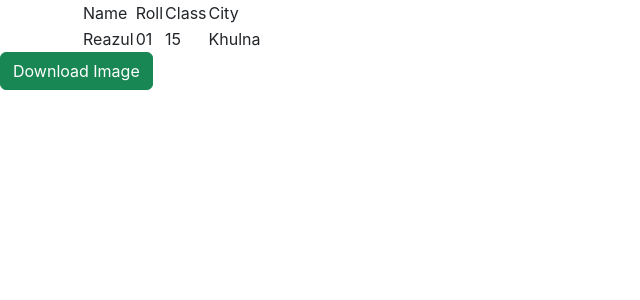
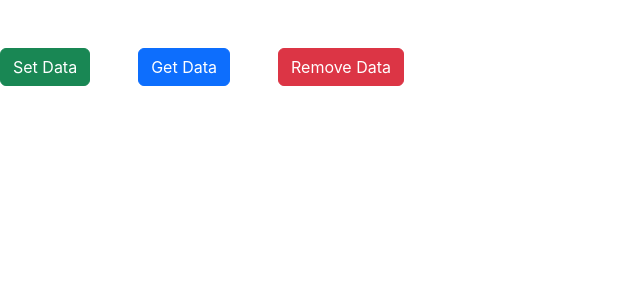
Before and after one commit to Kazi-Reazul-Islam/reactjs-fundamental-section02, a React (Create React App) app: page / in a window 1280 px wide. Shown: the top 300 px of the page, without its empty margins (0-640 px from the left). Built offline with nearby package versions, Linux system fonts and the light colour scheme.

Commit message:
localForage

```diff
--- a/package.json
+++ b/package.json
@@ -12,6 +12,7 @@
     "export-from-json": "^1.7.0",
     "html-react-parser": "^3.0.7",
     "html-to-image": "^1.11.4",
+    "localforage": "^1.10.0",
     "react": "^18.2.0",
     "react-bootstrap": "^2.7.0",
     "react-dom": "^18.2.0",
--- a/src/App.js
+++ b/src/App.js
@@ -1,46 +1,44 @@
+import localforage from "localforage";
 import React from "react";
-import * as htmlToImage from "html-to-image";
-import { toPng, toJpeg, toBlob, toPixelData, toSvg } from "html-to-image";
 
 function App() {
-  const downLoadImage = () => {
-    var myClassTable = document.getElementById("classTable");
-
-    htmlToImage
-      .toPng(myClassTable)
-      .then(function (dataUrl) {
-        var img = new Image();
-        img.src = dataUrl;
-        document.body.appendChild(img);
-      })
-      .catch(function (error) {
-        console.error("oops, something went wrong!", error);
-      });
+  const setData = () => {
+    localforage.setItem("name", "Reazul Islam", (err) => {
+      if (err) {
+        alert(err);
+      } else {
+        alert("Data Save Success");
+      }
+    });
+  };
+  const getData = () => {
+    localforage.getItem("name", (err, value) => {
+      if (err) {
+        alert(err);
+      } else {
+        alert(value);
+      }
+    });
+  };
+  const removeData = () => {
+    localforage.removeItem("name", (err) => {
+      if (err) {
+        alert(err);
+      } else {
+        alert("Data Remove Success");
+      }
+    });
   };
   return (
     <div>
-      <div id="classTable" className="container">
-        <div className="row">
-          <div className="col">
-            <table>
-              <tr>
-                <td>Name</td>
-                <td>Roll</td>
-                <td>Class</td>
-                <td>City</td>
-              </tr>
-              <tr>
-                <td>Reazul</td>
-                <td>01</td>
-                <td>15</td>
-                <td>Khulna</td>
-              </tr>
-            </table>
-          </div>
-        </div>
-      </div>
-      <button onClick={downLoadImage} className="btn btn-success">
-        Download Image
+      <button onClick={setData} className="btn btn-success">
+        Set Data
+      </button>
+      <button onClick={getData} className="btn btn-primary m-5">
+        Get Data
+      </button>
+      <button onClick={removeData} className="btn btn-danger ">
+        Remove Data
       </button>
     </div>
   );
```
Also changed, not shown: 1 other file (tests, documents, lock files or other folders).
